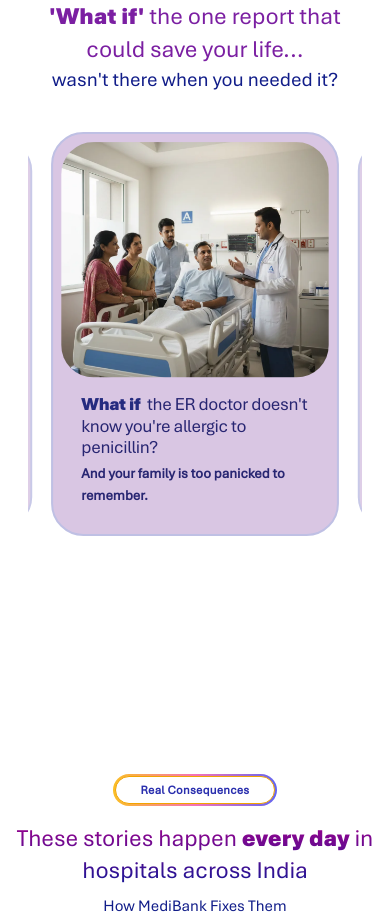
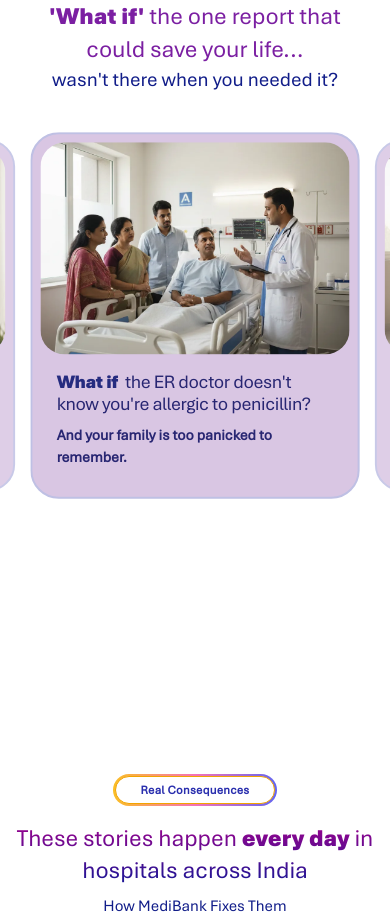
Before and after one commit to AmanDwivedi9335/clinic-portpolio, a Next.js app: page / in a window 390 px wide. Shown: the part 1020-1939 px from the top of the page. Built offline with nearby package versions, Linux system fonts and the light colour scheme.

Commit message:
Improve homepage report card responsiveness

```diff
--- a/src/components/Home/ReportCarouselSection.js
+++ b/src/components/Home/ReportCarouselSection.js
@@ -131,11 +131,11 @@ export default function ReportCarouselSection() {
         </h2>
       </div>
 
-      <div className="report-carousel mx-auto mt-7 max-w-5xl px-3 md:px-8">
+      <div className="report-carousel mx-auto mt-7 max-w-6xl px-4 md:mt-10 md:px-6 lg:px-8">
         <Carousel
           opts={{ align: "center", loop: true }}
           setApi={setApi}
-          className="relative"
+          className="relative overflow-visible [&>div]:overflow-visible [&>div>div]:overflow-visible"
           onMouseEnter={() => {
             isHoveredRef.current = true;
           }}
@@ -143,18 +143,18 @@ export default function ReportCarouselSection() {
             isHoveredRef.current = false;
           }}
         >
-          <CarouselContent className="py-3">
+          <CarouselContent className="-ml-3 py-3 md:-ml-5 lg:-ml-6">
             {slides.map((slide, index) => (
               <CarouselItem
                 key={`${slide.title}-${index}`}
-                // No sm: — only base, md, lg, xl. Desktop stays 1/3 (lg+).
-                className="basis-[86%] md:basis-[52%] lg:basis-1/3 xl:basis-1/3"
+                // Full-width on phones, two-up on tablets, three-up on larger screens.
+                className="pl-3 basis-[100%] md:pl-5 md:basis-[58%] lg:pl-6 lg:basis-[34%]"
               >
                 <article
                   className={[
-                    "group relative flex flex-col rounded-[32px] border-2 border-[#BFC0E4] bg-[#D9C6E3] p-2",
-                    // Responsive height without sm:
-                    "h-[clamp(340px,62vh,400px)]",
+                    "group relative flex h-full flex-col rounded-[28px] border-2 border-[#BFC0E4] bg-[#D9C6E3] p-2 md:rounded-[32px]",
+                    // Responsive card height across breakpoints.
+                    "min-h-[360px] md:min-h-[390px] lg:min-h-[410px]",
                     activeIndex === index
                       ? "scale-[1.01] opacity-100 hover:border-[#C22ECC] hover:cursor-move hover:shadow-[0_14px_30px_rgba(194,46,204,0.2)]"
                       : "scale-[0.97] opacity-85",
@@ -162,9 +162,9 @@ export default function ReportCarouselSection() {
                 >
                   <div
                     className={[
-                      "relative overflow-hidden rounded-[32px] transition-[height] duration-300 ease-out",
-                      // image block scales on small screens:
-                      "h-[clamp(200px,36vh,250px)]",
+                      "relative overflow-hidden rounded-[24px] transition-[height] duration-300 ease-out md:rounded-[32px]",
+                      // Image area scales with viewport size.
+                      "h-[210px] sm:h-[230px] md:h-[240px] lg:h-[250px]",
                       activeIndex === index ? "lg:group-hover:h-[245px]" : "",
                     ].join(" ")}
                   >
@@ -173,26 +173,25 @@ export default function ReportCarouselSection() {
                       alt={slide.alt}
                       fill
                       className="object-cover"
-                      // no sm in sizes either
-                      sizes="(min-width: 1024px) 33vw, (min-width: 768px) 52vw, 86vw"
+                      sizes="(min-width: 1024px) 34vw, (min-width: 768px) 58vw, 100vw"
                       priority={index === 0}
                     />
                   </div>
 
                   <div
                     className={[
-                      "flex flex-1 flex-col px-5 pb-5 pt-4",
+                      "flex flex-1 flex-col px-4 pb-5 pt-4 md:px-5",
                       "transition-[padding,transform] duration-300 ease-out",
                       activeIndex === index ? "lg:group-hover:translate-y-[1px]" : "",
                     ].join(" ")}
                   >
-                    <h3 className="text-[clamp(18px,1vw,25px)] font-aptos-black leading-[1.2] tracking-[-0.02em] text-[#252B7F]">
+                    <h3 className="text-[clamp(18px,4.8vw,25px)] font-aptos-black leading-[1.2] tracking-[-0.02em] text-[#252B7F]">
                       What if &nbsp;
-                    <span className="text-[clamp(18px,1vw,25px)] font-medium leading-[1.2] tracking-[-0.02em] text-[#282672]">
-                      {slide.title}
-                    </span>
+                      <span className="text-[clamp(18px,4.8vw,25px)] font-medium leading-[1.2] tracking-[-0.02em] text-[#282672]">
+                        {slide.title}
+                      </span>
                     </h3>
-                    <p className="mt-1 text-[clamp(14px,0.7vw,18px)] font-semibold text-[#282672]">
+                    <p className="mt-2 text-[clamp(14px,3.8vw,18px)] font-semibold text-[#282672] md:mt-3">
                       {slide.description}
                     </p>
                   </div>
```
